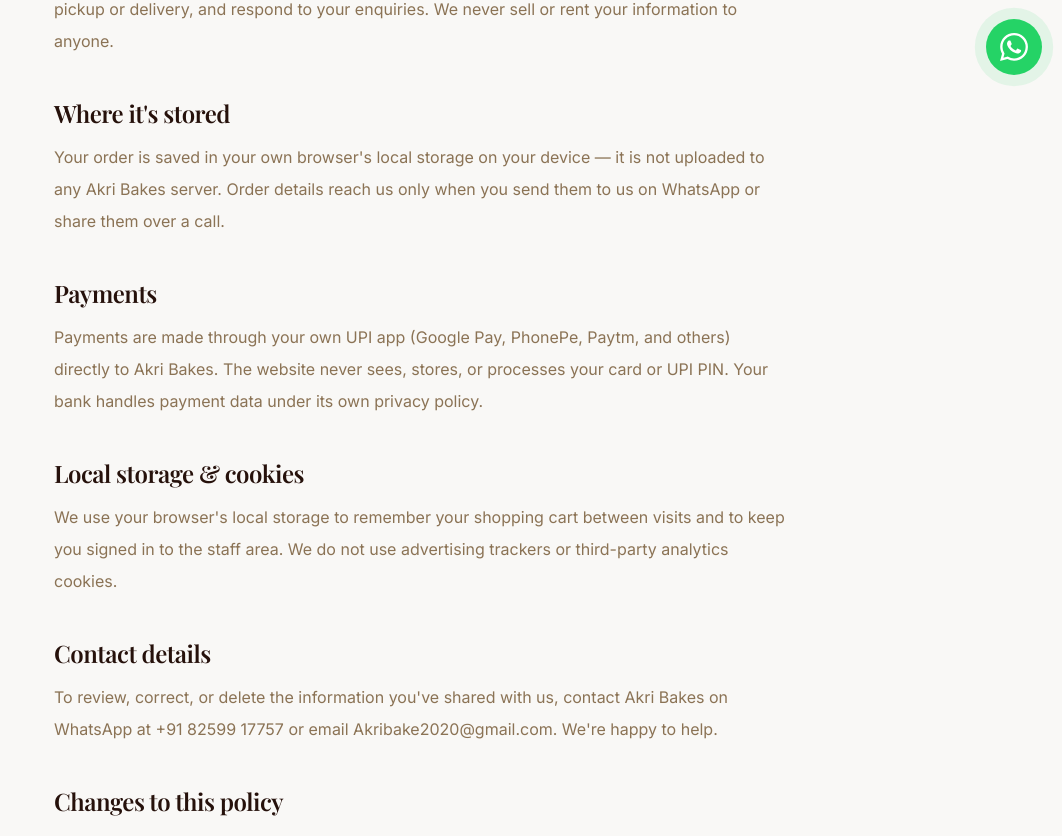
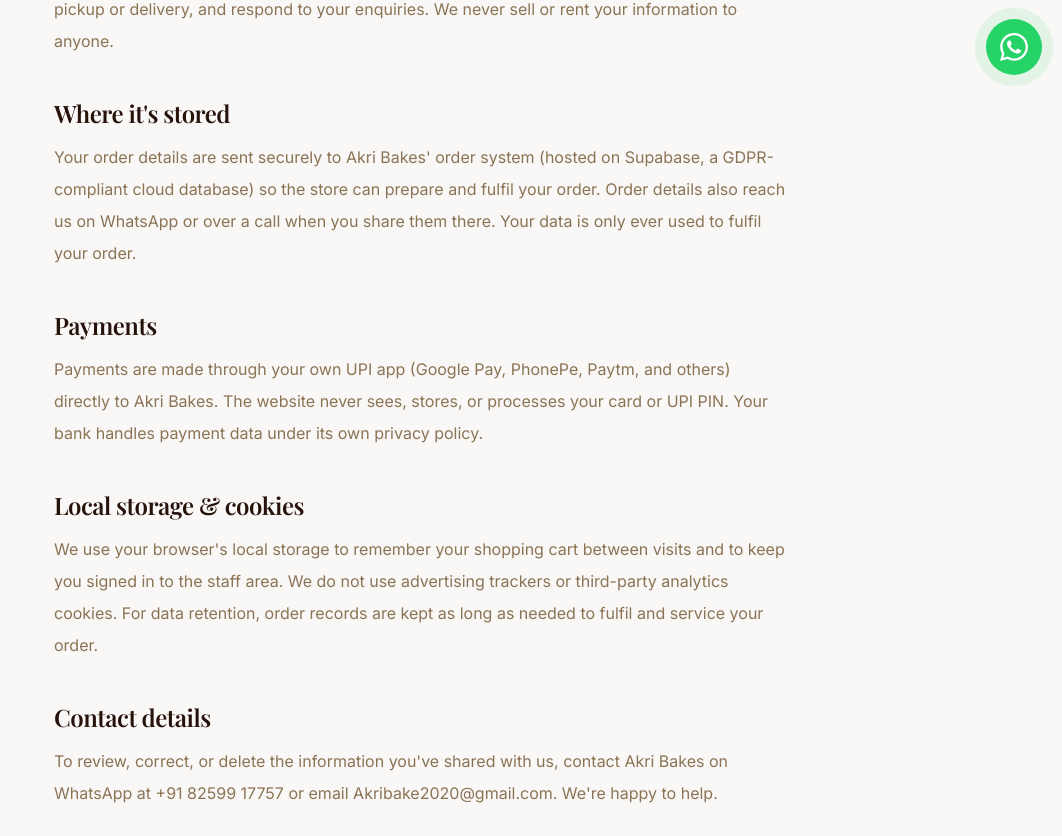
Before and after one commit to debbarmachopreng7-crypto/AKRI-BAKES, a Next.js app: page /AKRI-BAKES/privacy in a window 1280 px wide. Shown: the part 705-1541 px from the top of the page, without its empty margins (218-1280 px from the left). Built offline with nearby package versions, Linux system fonts and the light colour scheme; no server answers; the database is empty; a web font is replaced by a local one.

Commit message:
Update privacy policy to reflect Supabase order storage

```diff
--- a/app/privacy/page.js
+++ b/app/privacy/page.js
@@ -14,7 +14,7 @@
   },
   {
     title: "Where it's stored",
-    body: "Your order is saved in your own browser's local storage on your device — it is not uploaded to any Akri Bakes server. Order details reach us only when you send them to us on WhatsApp or share them over a call.",
+    body: "Your order details are sent securely to Akri Bakes' order system (hosted on Supabase, a GDPR-compliant cloud database) so the store can prepare and fulfil your order. Order details also reach us on WhatsApp or over a call when you share them there. Your data is only ever used to fulfil your order.",
   },
   {
     title: "Payments",
@@ -22,7 +22,7 @@
   },
   {
     title: "Local storage & cookies",
-    body: "We use your browser's local storage to remember your shopping cart between visits and to keep you signed in to the staff area. We do not use advertising trackers or third-party analytics cookies.",
+    body: "We use your browser's local storage to remember your shopping cart between visits and to keep you signed in to the staff area. We do not use advertising trackers or third-party analytics cookies. For data retention, order records are kept as long as needed to fulfil and service your order.",
   },
   {
     title: "Contact details",
```
